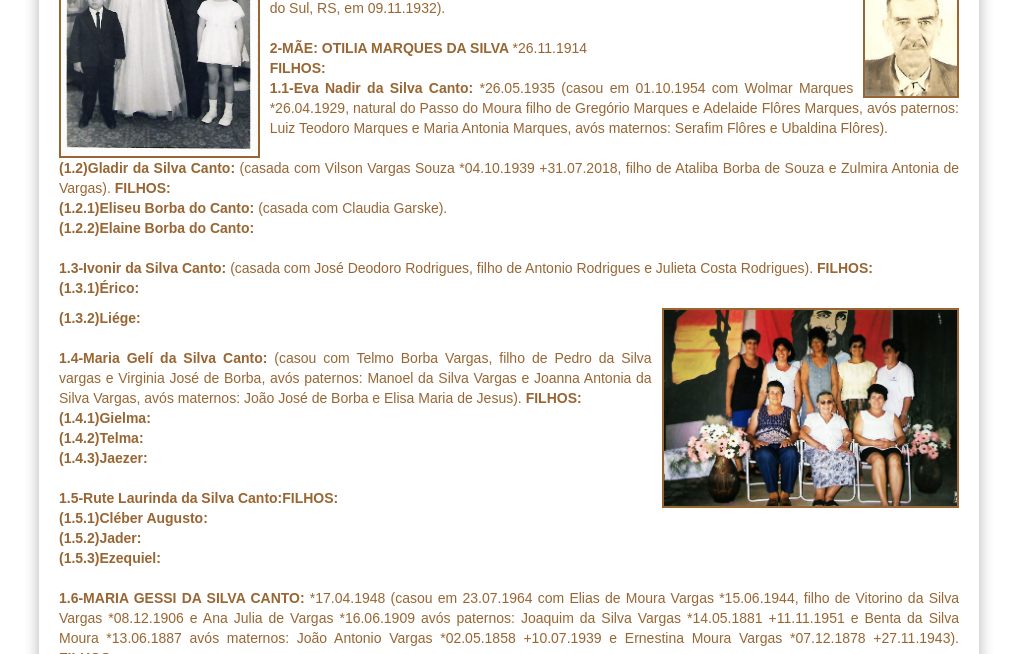
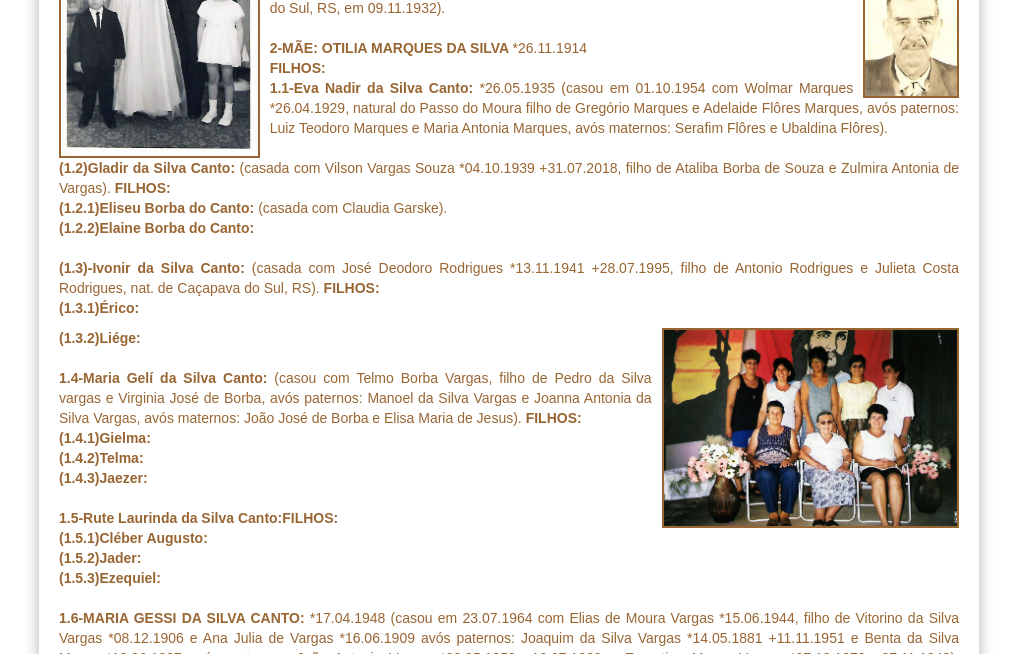
Before and after one commit to claudiovargas1955/claudiovargas1955.github.io, a Jekyll site: the page built from _pages/genealogia-da-familia-teixeira-do-canto.html, in a window 1280 px wide and 900 px high, scrolled down 544 px, cut to the strip 0-654 px from the top of the window. Shown: the whole strip, without its empty margins (131-1148 px from the left). Built offline with Jekyll 4.4.1, drawn with Linux system fonts in a browser that asks for light colours; some web fonts are replaced.

Commit message:
Update genealogia-da-familia-teixeira-do-canto.html

```diff
--- a/_pages/genealogia-da-familia-teixeira-do-canto.html
+++ b/_pages/genealogia-da-familia-teixeira-do-canto.html
@@ -60,7 +60,8 @@ Antonia de Vargas). <b>FILHOS: </b><br>
   <b>(1.2.1)Eliseu Borba do Canto: </b> (casada com Claudia Garske). <br>
   <b>(1.2.2)Elaine Borba do Canto: </b><br><br>
 
-<b>1.3-Ivonir da Silva Canto:</b> (casada com José Deodoro Rodrigues, filho de Antonio Rodrigues e Julieta Costa Rodrigues). <b>FILHOS:</b><br>
+<b>(1.3)-Ivonir da Silva Canto:</b> (casada com José Deodoro Rodrigues *13.11.1941 +28.07.1995, filho de Antonio Rodrigues e Julieta
+Costa Rodrigues, nat. de Caçapava do Sul, RS). <b>FILHOS:</b><br>
   <b>(1.3.1)Érico:</b><br><p><img class="tex1" style="float:right"; src="/images/FOTO7.jpg"; height="200px" ; title="Otilia sentada ao
   centro, e suas filhas";>
   <b>(1.3.2)Liége:</b><br><br>
```
